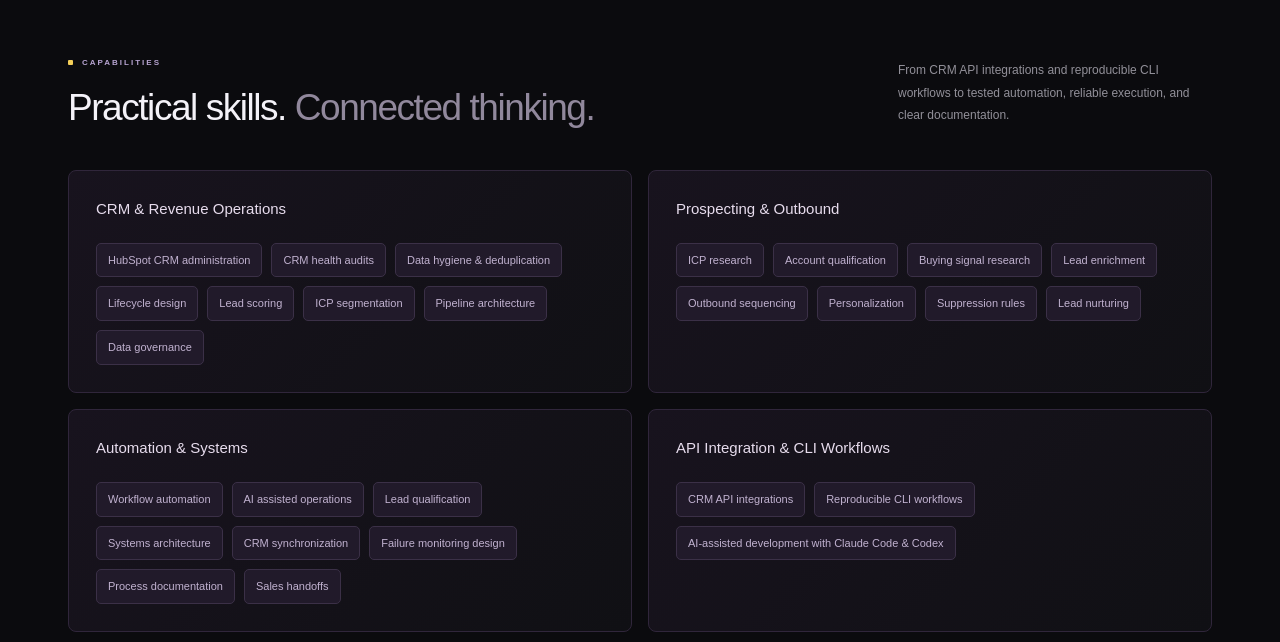
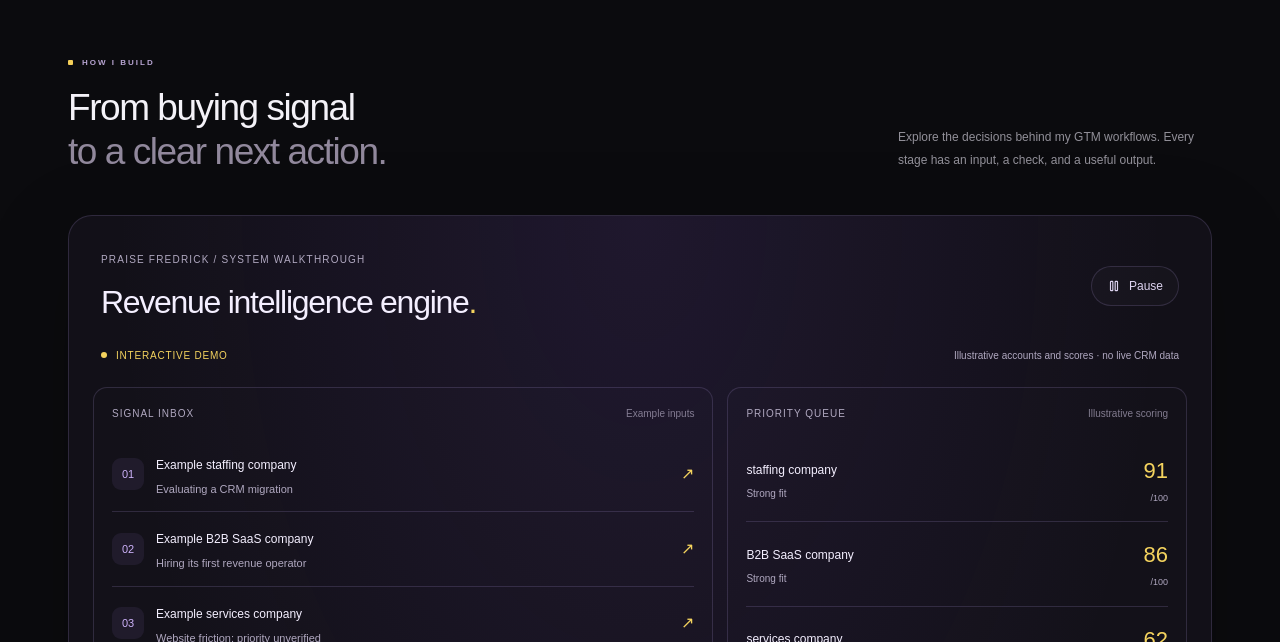
Before and after one commit to praisefredrick5-bit/praise-gtm-portfolio, a Next.js app: page / in a window 1280 px wide. Shown: the part 1598-2240 px from the top of the page. Built offline with nearby package versions, Linux system fonts and the light colour scheme.

Commit message:
Show workflow process before capabilities

```diff
--- a/app/page.tsx
+++ b/app/page.tsx
@@ -13,7 +13,7 @@ import {
 } from "lucide-react";
 import { Navigation } from "@/components/navigation";
 import { Projects } from "@/components/projects";
-import { SystemVisual } from "@/components/system-visual";
+import { RevenueWorkflow } from "@/components/revenue-workflow";
 const expertise = [
   {
     icon: GitBranch,
@@ -186,6 +186,7 @@ export default function Home() {
             ))}
           </div>
         </section>
+        <RevenueWorkflow />
         <section className="section container capabilities-section" id="skills">
           <div className="section-heading">
             <div>
```
